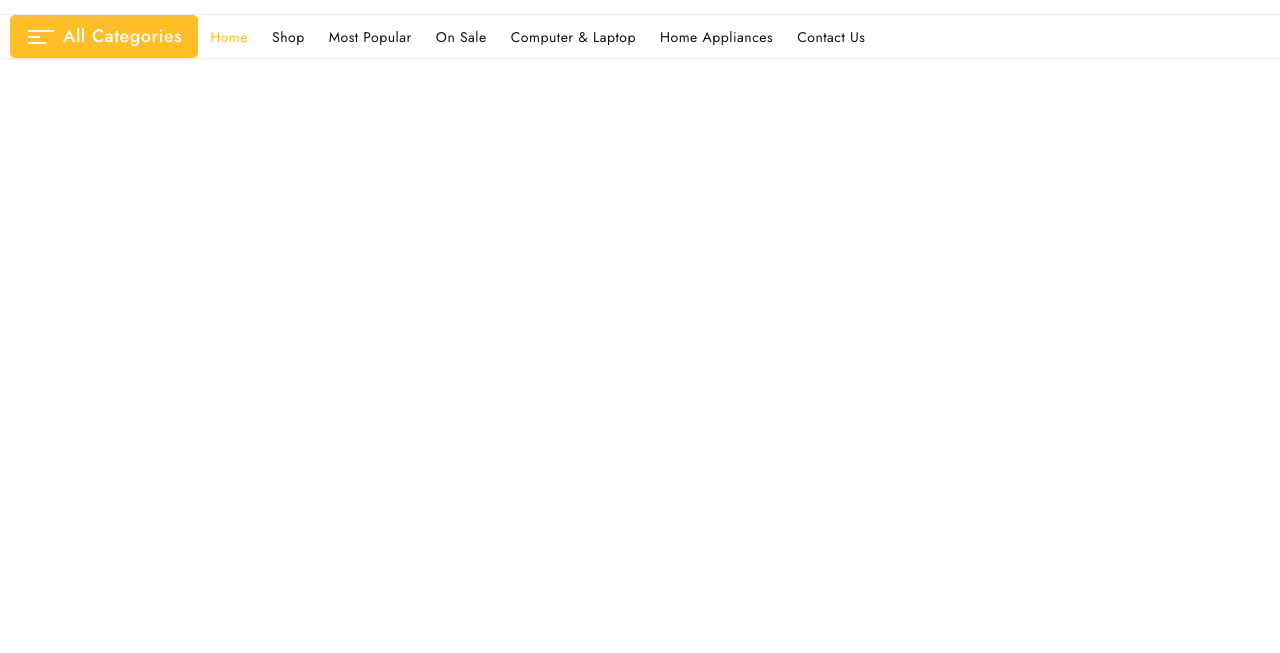
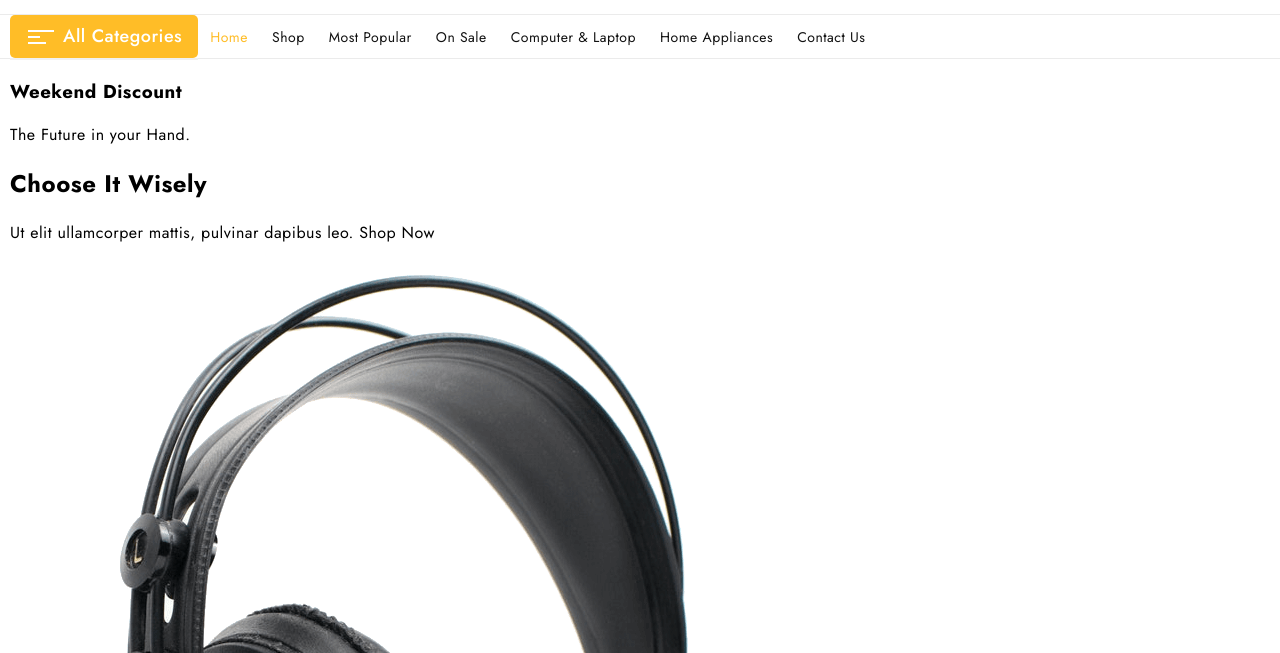
Before and after one commit to balbir1998/electro_mania, a plain HTML site: page index.html in a window 1280 px wide. Shown: the part 147-800 px from the top of the page. Drawn offline with Linux system fonts and the light colour scheme.

Commit message:
banner section added

```diff
--- a/index.html
+++ b/index.html
@@ -108,7 +108,25 @@
                 </nav>
             </div>
         </section>
+
+        <section class="banner-section">
+            <div class="container">
+                <div class="banner-container">
+                    <div class="banner-text">
+                        <h3>Weekend Discount</h3>
+                        <p>The Future in your Hand.</p>
+                        <h2>Choose It Wisely</h2>
+                        <span>Ut elit ullamcorper mattis, pulvinar dapibus leo.</span>
+                        <a href="#" class="banner-btn">Shop Now</a>
+                    </div>
+                    <div class="banner-img-container">
+                        <img src="./assets/banner.png" alt="banner image">
+                    </div>
+                </div>
+            </div>
+        </section>
     </header>
+
 </body>
 
 </html>
```
